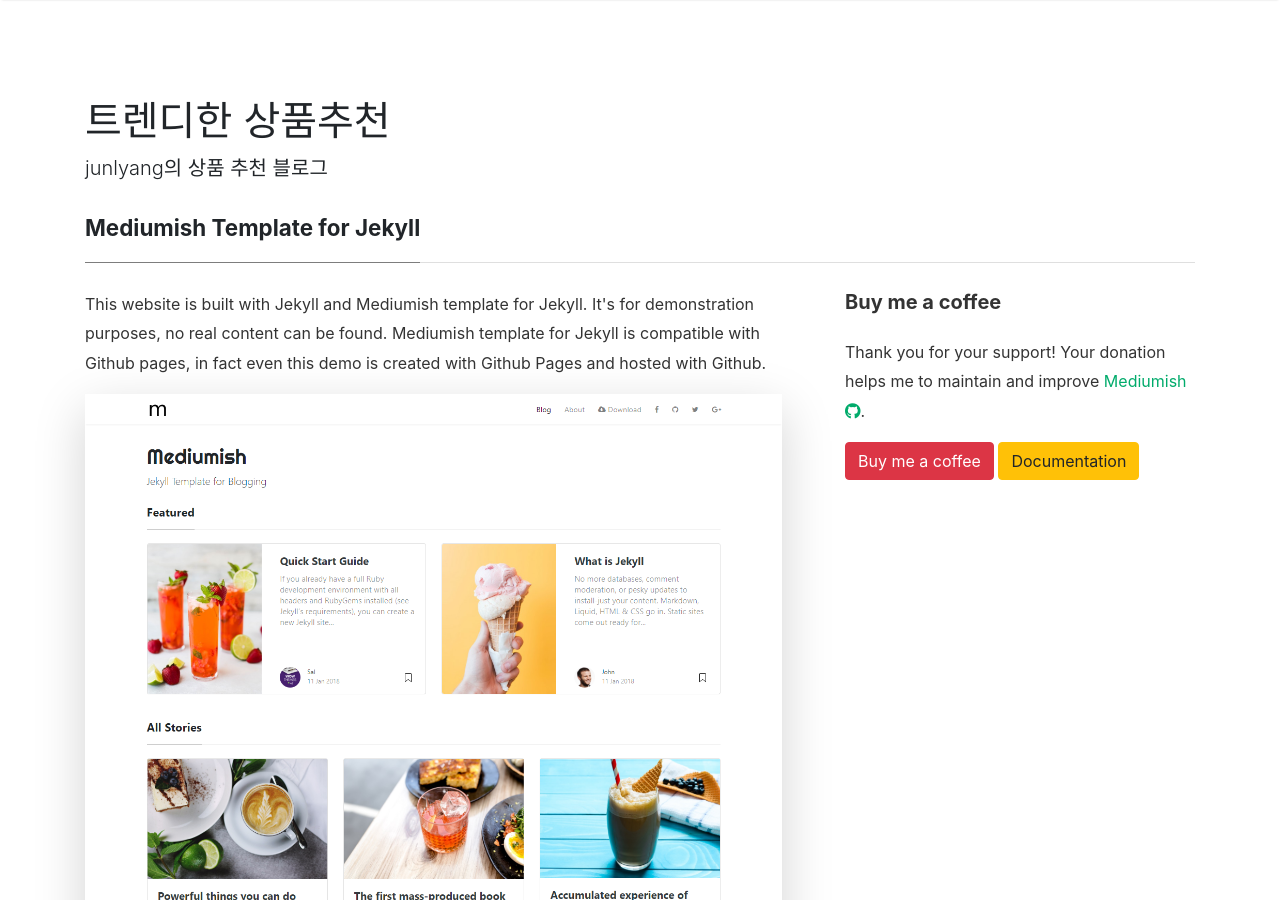
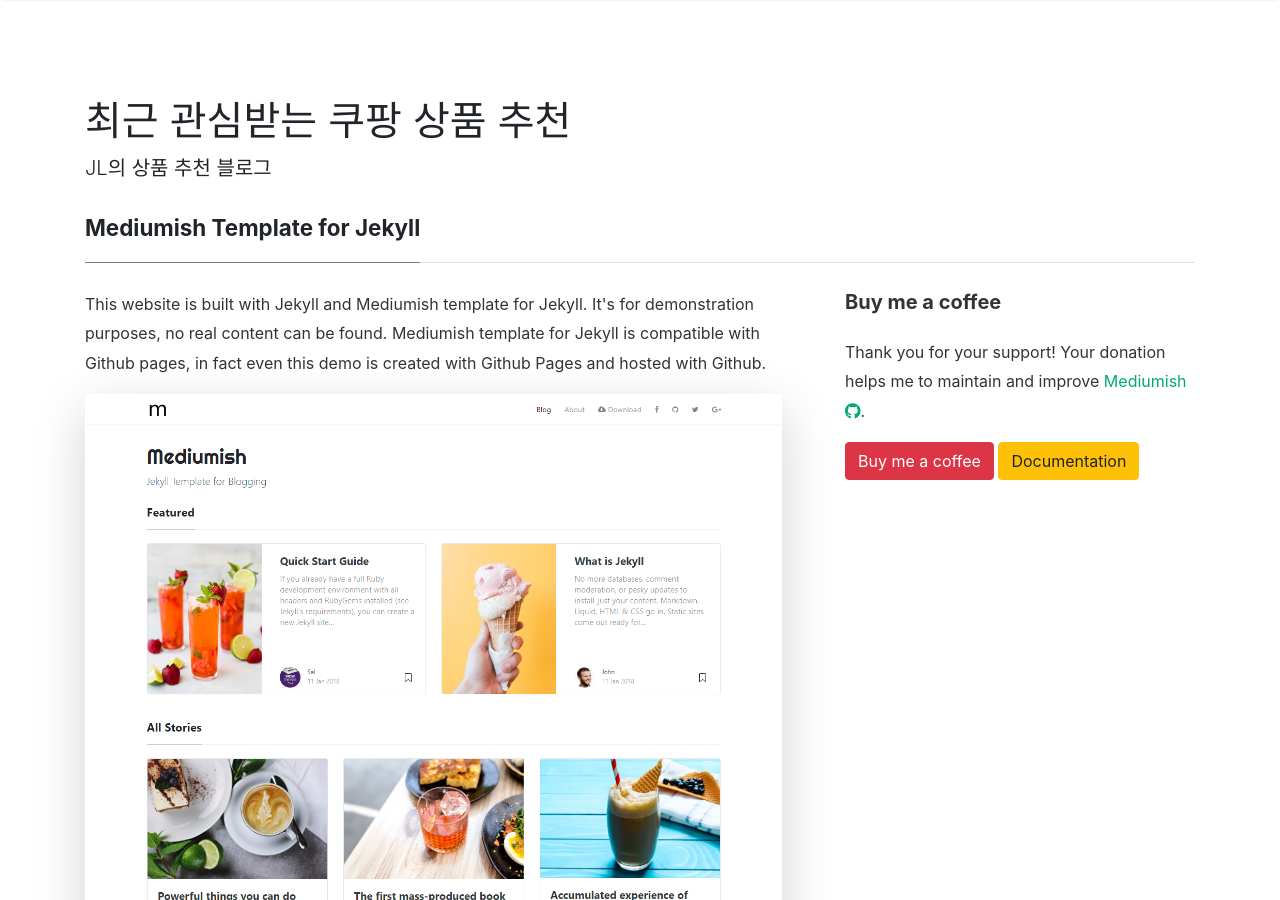
Before and after one commit to junlyang/shopping, a Jekyll site: the page built from _pages/about.md, in a window 1280 px wide and 900 px high. Built offline with Jekyll 4.4.1, drawn with Linux system fonts in a browser that asks for light colours; nearby versions of some CDN libraries; comment, search, counter and statistics services are not loaded; some of the changed text lies outside the part shown.

Commit message:
설정 수정.

```diff
--- a/_config.yml
+++ b/_config.yml
@@ -1,7 +1,7 @@
 # Site
-name: "트렌디한 상품추천"
+name: "최근 관심받는 쿠팡 상품 추천"
 title: "Shopping list"
-description: "junlyang의 상품 추천 블로그"
+description: "JL의 상품 추천 블로그"
 logo: 'assets/images/logo.png'
 favicon: 'assets/images/logo.png'
 baseurl: /shopping
```
